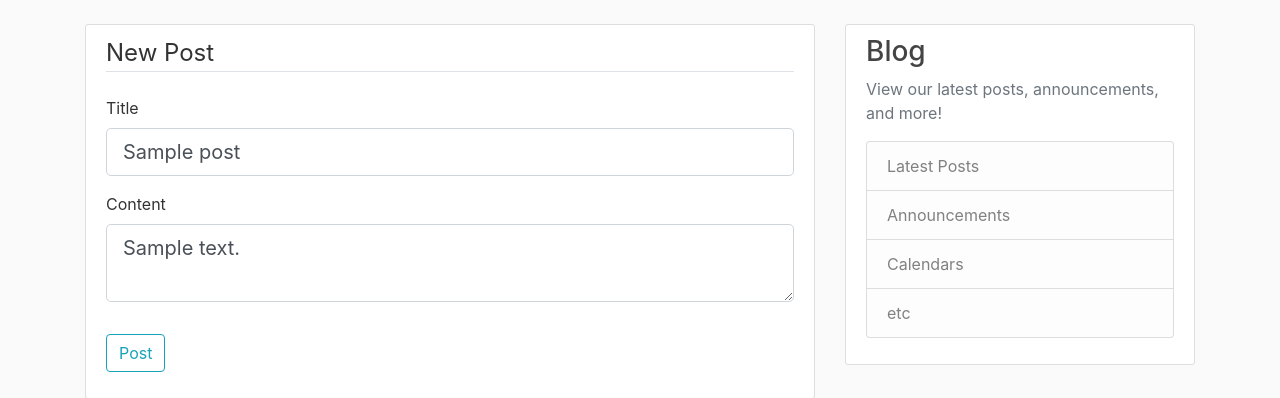
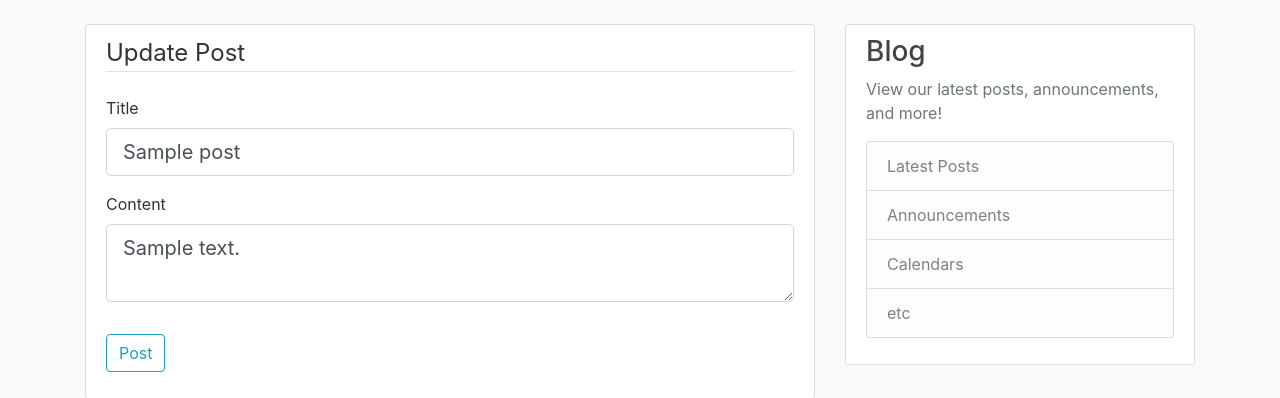
Before and after one commit to edubu2/flask-blog, a Flask app: page /post/1/update in a window 1280 px wide. Shown: the part 56-454 px from the top of the page. Run offline with Flask 2, Linux system fonts and the light colour scheme; a user stored in the database is signed in; tables that the repository leaves empty hold one stand-in row (values such as "Sample post"); some libraries are stand-ins or nearby versions.

Commit message:
change create_post.html to use variable as legend header

```diff
--- a/flask_blog/templates/create_post.html
+++ b/flask_blog/templates/create_post.html
@@ -7,7 +7,7 @@
         {{ form.hidden_tag() }} <!-- adds a token that interfaces w/ secret key to protect the website, don't worry about the rest but we do need this -->
         <!-- We will add some html/css classes here from bootstrap for asthetics -->
         <fieldset class="form-group">
-          <legend class="border-bottom mb-4">New Post</legend>
+          <legend class="border-bottom mb-4">{{ legend_name }}</legend>
           <!-- Now we start adding our fields -->
             <!-- What to do if there are no errors -->
           <div class="form-group">
```
